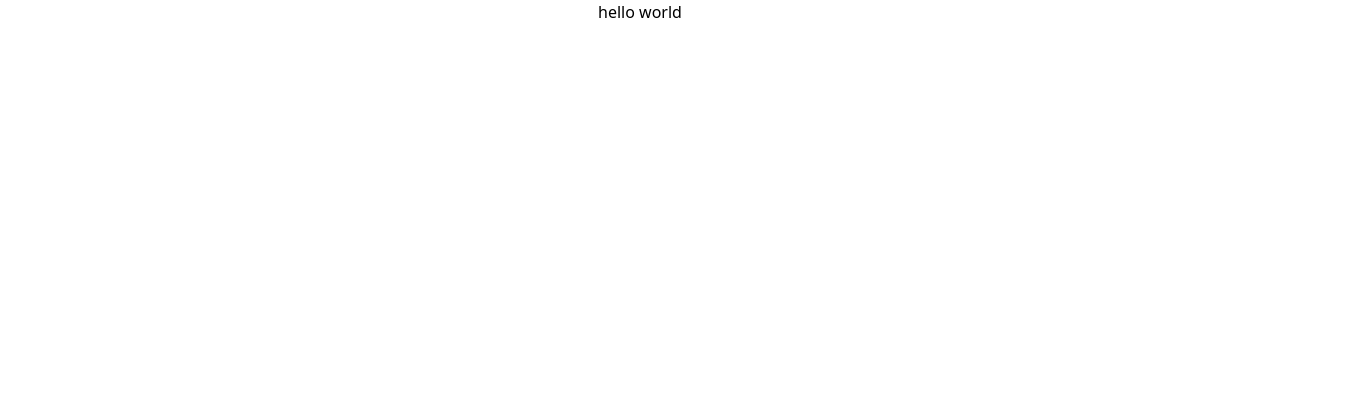
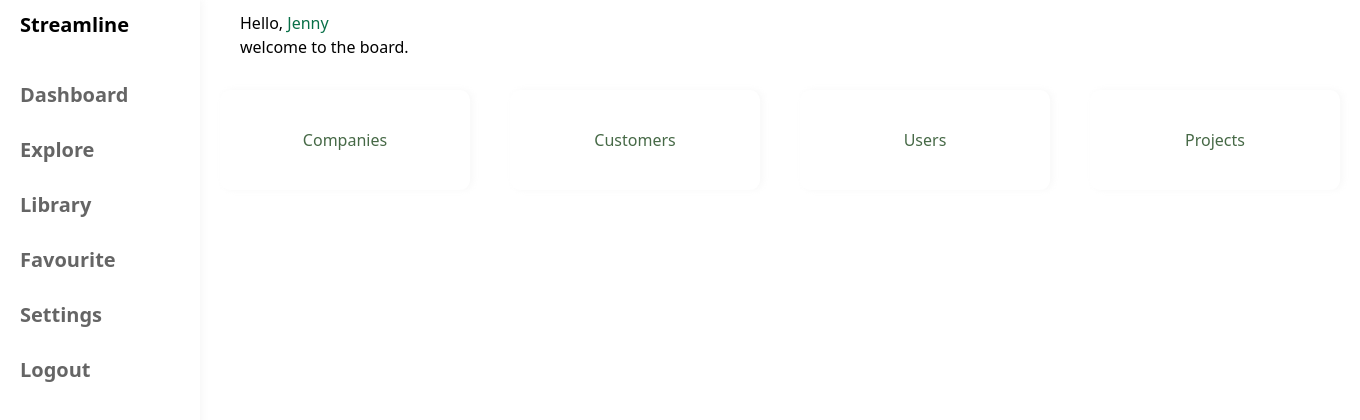
Before and after one commit to leonine2021/masterswap, a Next.js app: page / in a window 1280 px wide. Shown: the top 420 px of the page, 1360 px wide, since content can reach past the window. Built offline with nearby package versions, Linux system fonts and the light colour scheme.

Commit message:
barebone dashboard template

```diff
--- a/package.json
+++ b/package.json
@@ -9,11 +9,13 @@
     "lint": "next lint"
   },
   "dependencies": {
+    "@heroicons/react": "^1.0.6",
     "eslint": "8.26.0",
     "eslint-config-next": "13.0.2",
     "next": "13.0.2",
     "react": "18.2.0",
-    "react-dom": "18.2.0"
+    "react-dom": "18.2.0",
+    "react-scroll": "^1.8.8"
   },
   "devDependencies": {
     "@nomicfoundation/hardhat-toolbox": "^2.0.0",
--- a/pages/api/hello.js
+++ b/pages/api/hello.js
@@ -1,5 +1,5 @@
 // Next.js API route support: https://nextjs.org/docs/api-routes/introduction
 
-export default function handler(req, res) {
+export default (req, res) => {
   res.status(200).json({ name: 'John Doe' })
 }
--- /dev/null
+++ b/pages/components/Content.js
@@ -0,0 +1,100 @@
+import React from "react";
+import styles from "../../styles/Home.module.css";
+// import { Line } from "react-chartjs-2";
+// import { Doughnut } from "react-chartjs-2";
+
+//data for bar chart
+// const data = {
+// 	labels: [
+// 		"January",
+// 		"February",
+// 		"March",
+// 		"April",
+// 		"May",
+// 		"June",
+// 		"July",
+// 		"August",
+// 		"September",
+// 		"October",
+// 		"November",
+// 		"December",
+// 	],
+// 	datasets: [
+// 		{
+// 			label: "Sales/ month",
+// 			fill: true,
+// 			lineTension: 0.1,
+// 			backgroundColor: "rgba(75,192,192,0.4)",
+// 			borderColor: "rgba(75,192,192,1)",
+// 			borderCapStyle: "butt",
+// 			borderDash: [],
+// 			borderDashOffset: 0.0,
+// 			borderJoinStyle: "miter",
+// 			pointBorderColor: "rgba(75,192,192,1)",
+// 			pointBackgroundColor: "#fff",
+// 			pointBorderWidth: 0,
+// 			pointHoverRadius: 0,
+// 			pointHoverBackgroundColor: "rgba(75,192,192,1)",
+// 			pointHoverBorderColor: "rgba(220,220,220,1)",
+// 			pointHoverBorderWidth: 0,
+// 			pointRadius: 0,
+// 			pointHitRadius: 0,
+// 			data: [65, 59, 80, 81, 56, 55, 40, 57, 40, 48, 59, 62],
+// 		},
+// 	],
+// };
+
+//doughnut chart data set
+
+const data1 = {
+	labels: ["Organic", "Social Media", "Websites"],
+	datasets: [
+		{
+			data: [300, 50, 100],
+			backgroundColor: ["#FF6384", "#36A2EB", "#FFCE56"],
+			hoverBackgroundColor: ["#FF6384", "#36A2EB", "#FFCE56"],
+		},
+	],
+};
+
+function Content() {
+	return (
+		<div className={styles.contentcontainer}>
+			<div className={styles.contentwrapper}>
+				<div className={styles.tabs}>
+					<div className={styles.categories}>
+						<h2>Companies</h2>
+					</div>
+				</div>
+				<div className={styles.tabs}>
+					<div className={styles.categories}>
+						<h2>Customers</h2>
+					</div>
+				</div>
+				<div className={styles.tabs}>
+					<div className={styles.categories}>
+						<h2>Users</h2>
+					</div>
+				</div>
+				<div className={styles.tabs}>
+					<div className={styles.categories}>
+						<h2>Projects</h2>
+					</div>
+				</div>
+			</div>
+			{/* chart started  */}
+			{/* <div className={styles.charts}>
+				<div className={styles.bar}>
+					<h2>Sales</h2>
+					<Line data={data} width={400} height={400} />
+				</div>
+				<div className={styles.circle}>
+					<h2>Customers Arrived</h2>
+					<Doughnut data={data1} width={400} height={400} />
+				</div>
+			</div> */}
+		</div>
+	);
+}
+
+export default Content;
--- /dev/null
+++ b/pages/components/Header.js
@@ -0,0 +1,23 @@
+import React from "react";
+import styles from "../../styles/Home.module.css";
+// import Image from "../../images/watermark.png";
+
+function Header() {
+	return (
+		<div className={styles.headcontainer}>
+			<div className={styles.headwrapper}>
+				<div className={styles.title}>
+					<h2>
+						Hello, <span>Jenny</span>
+					</h2>
+					<p>welcome to the board.</p>
+				</div>
+				{/* <div className={styles.profile}>
+					<img src={Image} alt="profile" className={styles.image} />
+				</div> */}
+			</div>
+		</div>
+	);
+}
+
+export default Header;
--- /dev/null
+++ b/pages/components/LeftNavbar.js
@@ -0,0 +1,69 @@
+import React from "react";
+import styles from "../../styles/Home.module.css";
+// import { FontAwesomeIcon } from "@fortawesome/react-fontawesome";
+// import {
+// 	faBookOpen,
+// 	faCog,
+// 	faHeart,
+// 	faRocket,
+// 	faSignOutAlt,
+// 	faTachometerAlt,
+// } from "@fortawesome/free-solid-svg-icons";
+
+function LeftNavbar() {
+	return (
+		<div className={styles.navcontainer}>
+			<div className={styles.logo}>
+				<h2>Streamline</h2>
+			</div>
+			<div className={styles.wrapper}>
+				<ul>
+					<li>
+						{/* <FontAwesomeIcon
+							icon={faTachometerAlt}
+							style={{ width: "18px", cursor: "pointer" }}
+						/>{" "} */}
+						<a href="#">Dashboard</a>
+					</li>
+					<li>
+						{/* <FontAwesomeIcon
+							icon={faRocket}
+							style={{ width: "18px", cursor: "pointer" }}
+						/>{" "} */}
+						<a href="#">Explore</a>
+					</li>
+					<li>
+						{/* <FontAwesomeIcon
+							icon={faBookOpen}
+							style={{ width: "18px", cursor: "pointer" }}
+						/>{" "} */}
+						<a href="#">Library</a>
+					</li>
+					<li>
+						{/* <FontAwesomeIcon
+							icon={faHeart}
+							style={{ width: "18px", cursor: "pointer" }}
+						/>{" "} */}
+						<a href="#">Favourite</a>
+					</li>
+					<li>
+						{/* <FontAwesomeIcon
+							icon={faCog}
+							style={{ width: "18px", cursor: "pointer" }}
+						/>{" "} */}
+						<a href="#"> Settings</a>
+					</li>
+					<li>
+						{/* <FontAwesomeIcon
+							icon={faSignOutAlt}
+							style={{ width: "18px", cursor: "pointer" }}
+						/>{" "} */}
+						<a href="#">Logout</a>
+					</li>
+				</ul>
+			</div>
+		</div>
+	);
+}
+
+export default LeftNavbar;
--- a/pages/index.js
+++ b/pages/index.js
@@ -1,10 +1,23 @@
-import Head from 'next/head'
-import Image from 'next/image'
+import Head from "next/head";
+import Image from "next/image";
+import styles from "../styles/Home.module.css";
+import Content from "./components/Content";
+import Header from "./components/Header";
+import LeftNavbar from "./components/LeftNavbar";
 
 export default function Home() {
-  return (
-    <h1 className='flex justify-center'>
-      hello world
-    </h1>
-  )
+	return (
+		<div className={styles.container}>
+			<Head>
+				<title>Create dashboard</title>
+				<meta name="description" content="Created by streamline" />
+				<link rel="icon" href="/pro.ico" />
+			</Head>
+			<div className={styles.container}>
+				<LeftNavbar />
+				<Header />
+				<Content />
+			</div>
+		</div>
+	);
 }
--- /dev/null
+++ b/styles/Home.module.css
@@ -0,0 +1,256 @@
+.navcontainer {
+    position: fixed;
+    width: 200px;
+    height: 100%;
+    background-color: #fff;
+    box-shadow: 3px 0px 6px 0px rgba(246, 246, 246, 0.75);
+
+}
+
+.wrapper {
+    padding: 10px;
+    z-index: 1;
+}
+
+.logo {
+    padding: 10px;
+    padding-left: 20px;
+    text-align: left;
+    font-size: 20px;
+    font-weight: bold;
+}
+
+.wrapper>ul {
+    margin-top: 20px;
+    text-align: left;
+    padding-left: 10px;
+    display: flex;
+    gap: 25px;
+    flex-direction: column;
+    font-size: 18px;
+    font-weight: bold;
+}
+
+.wrapper>ul>li {
+    list-style: none;
+    font-size: 20px;
+    text-decoration: none;
+    opacity: .6;
+}
+
+.wrapper>ul>li:active {
+    color: #000;
+}
+
+.wrapper>ul>li>a:hover {
+    color: darkgoldenrod;
+    font-size: 22px;
+    transition: 0.2s;
+}
+
+@media only screen and (max-width: 768px) {
+
+    /* For mobile phones: */
+    .navcontainer {
+        width: 70px;
+    }
+
+    .logo>h2 {
+        opacity: 0;
+    }
+
+    .logo {
+        /* background: url('../public/logo.png'); */
+        width: 40px;
+        height: 40px;
+        padding: 10px;
+        margin: 10px;
+    }
+
+    .wrapper>ul {
+        gap: 5px;
+    }
+
+    .wrapper>ul>li:hover {
+        color: red;
+    }
+
+    .wrapper>ul>li>a {
+        opacity: 0;
+    }
+
+}
+
+
+/* header css starts  */
+
+.headcontainer {
+    display: flex;
+    flex-wrap: wrap;
+    height: 70px;
+    background-color: rgb(255, 255, 255);
+    margin-left: 200px;
+    /* z-index: -1; */
+
+}
+
+.headwrapper {
+    display: flex;
+    justify-content: space-evenly;
+    align-items: center;
+}
+
+.title {
+    margin-left: 40px;
+}
+
+.title>h2 {
+    color: rgb(0, 0, 0);
+    ;
+}
+
+.title>p {
+    color: rgb(0, 0, 0);
+    ;
+}
+
+.title>h2>span {
+    color: rgb(9, 112, 72);
+}
+
+.profile {
+    position: absolute;
+    right: 20px;
+}
+
+.image {
+    width: 40px;
+    height: 40px;
+    border-radius: 50%;
+    cursor: pointer;
+}
+
+@media only screen and (max-width: 768px) {
+
+    /* For mobile phones: */
+    .headcontainer {
+        width: 100%;
+        margin-left: 70px;
+    }
+
+    .profile {
+        position: absolute;
+        right: 0px;
+    }
+
+}
+
+/*
+content of dashboard start */
+
+.contentcontainer {
+    display: flex;
+    flex-wrap: wrap;
+    margin-left: 200px;
+}
+
+.contentwrapper {
+    display: flex;
+    padding: 20px;
+    gap: 40px;
+}
+
+.tabs {
+    display: flex;
+    justify-content: space-evenly;
+    align-items: center;
+    width: 250px;
+    height: 100px;
+    background-color: #fff;
+    border-radius: 10px;
+    cursor: pointer;
+    box-shadow: 3px 0px 6px 0px rgba(246, 246, 246, 0.75);
+}
+
+
+.categories>h2 {
+    color: rgb(70, 105, 70);
+}
+
+
+
+@media only screen and (max-width: 768px) {
+
+    /* For mobile phones: */
+    .contentcontainer {
+        margin-left: 70px;
+
+    }
+
+    .contentwrapper {
+        display: grid;
+        grid-template-columns: 1fr;
+    }
+
+    .tabs {
+        width: 350px;
+    }
+
+}
+
+/*
+charts css started  */
+
+.charts {
+    display: flex;
+    justify-content: space-evenly;
+    align-items: center;
+    margin-left: 20px;
+}
+
+.bar {
+    margin-left: 20px;
+}
+
+.circle {
+    margin-left: 120px;
+}
+
+
+@media only screen and (max-width: 768px) {
+
+    .charts {
+        display: flex;
+        flex-direction: column;
+        justify-content: center;
+        align-items: center;
+        margin: auto;
+
+    }
+
+    .bar>h2 {
+        text-align: center;
+        margin-bottom: 20px;
+    }
+
+    .circle>h2 {
+        text-align: center;
+        font-size: 22px;
+        margin-bottom: 20px;
+    }
+
+    .bar {
+        margin-top: 60px;
+        margin-left: 10px;
+        width: 300px;
+        height: 300px;
+    }
+
+    .circle {
+        margin-top: 60px;
+        margin-left: 10px;
+        width: 300px;
+        height: 300px;
+    }
+
+}
```
Also changed, not shown: 1 other file (tests, documents, lock files or other folders).
